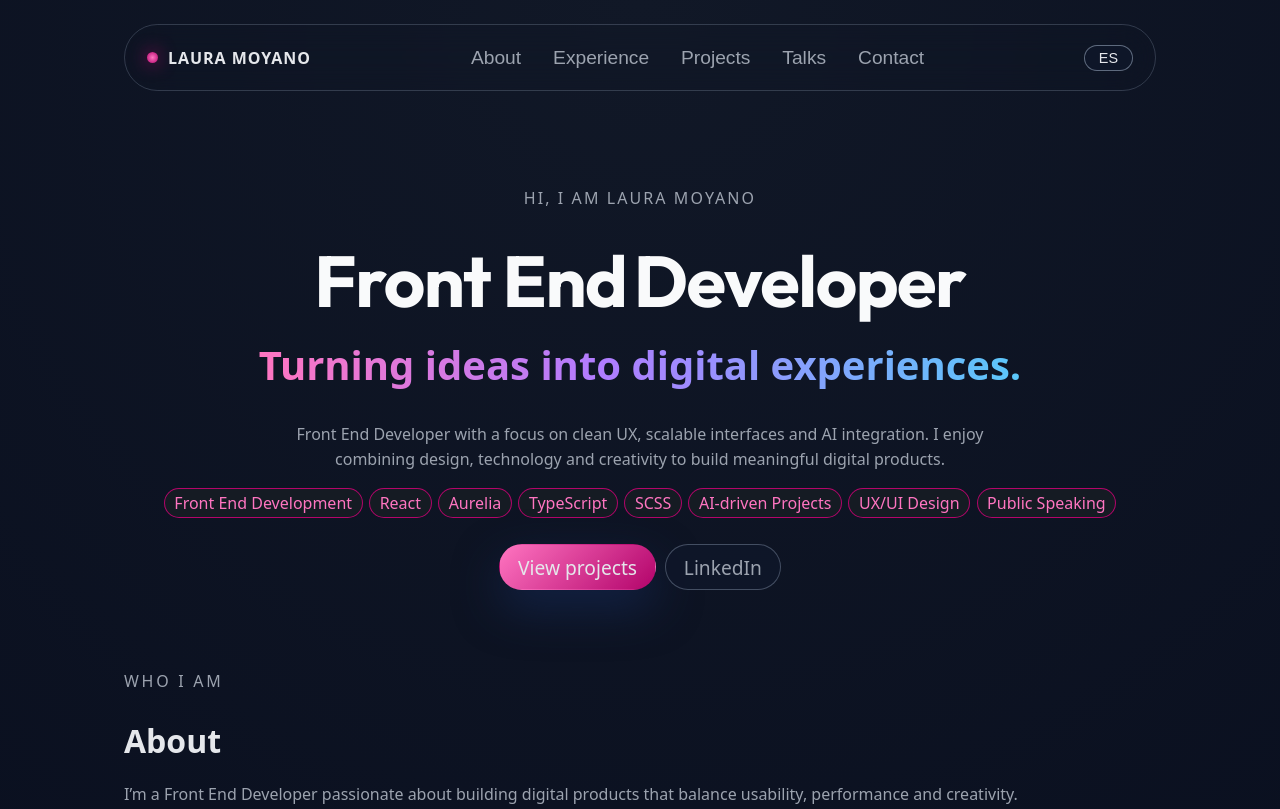
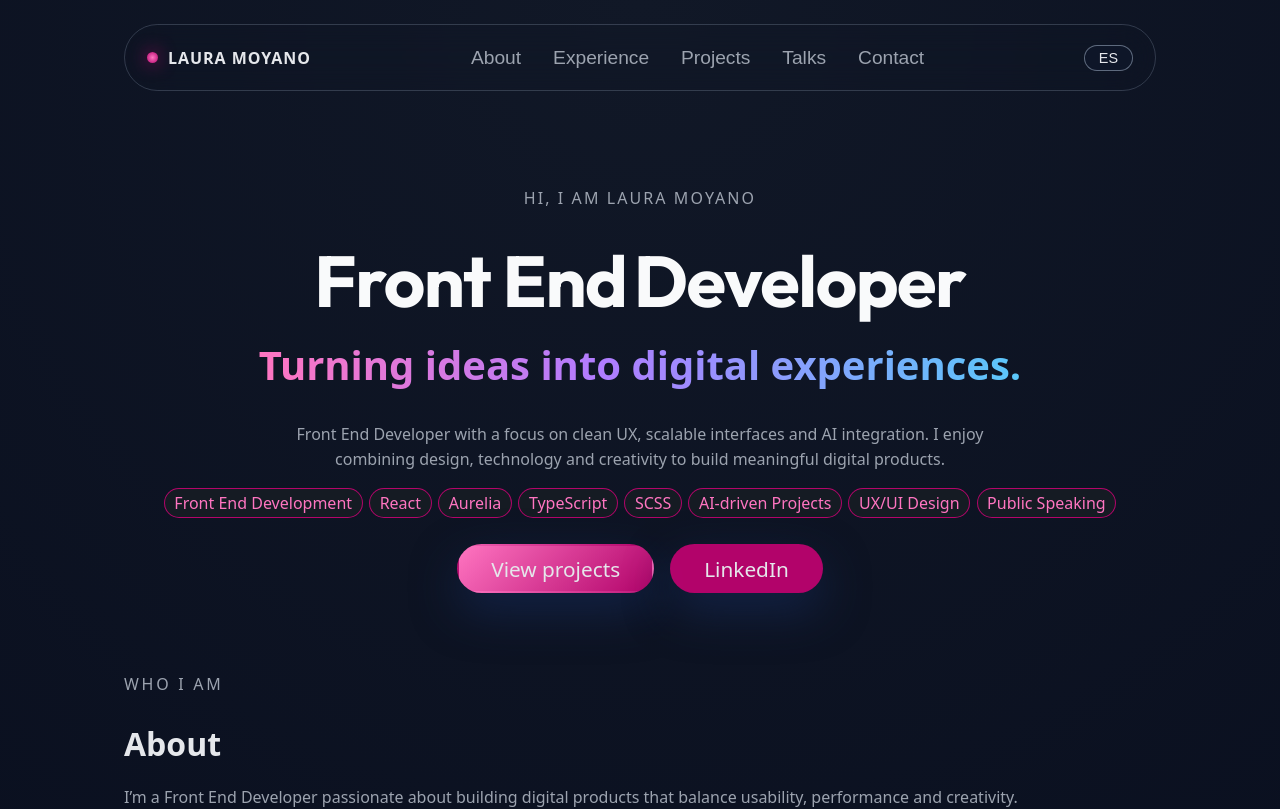
Before and after one commit to Laura-M-stack/laura-moyano-portfolio, a React (Vite) app: page / in a window 1280 px wide. Shown: the top 809 px of the page. Built offline with nearby package versions, Linux system fonts and the light colour scheme.

Commit message:
Modify CTA buttons behavior and design

```diff
--- a/src/styles.css
+++ b/src/styles.css
@@ -264,7 +264,7 @@ p {
 .hero-actions {
     display: flex;
     flex-wrap: wrap;
-    gap: 0.6rem;
+    gap: 1em;
     margin-top: 0.6rem;
     justify-content: center;
     margin-inline: auto;
@@ -275,16 +275,15 @@ p {
 .btn-primary,
 .btn-ghost {
     border-radius: 999px;
-    padding: 0.55rem 1.1rem;
-    font-size: 1.2rem;
-    border: 1px solid transparent;
+    padding: 0.55rem 2rem;
+    font-size: 1.3rem;
+    border: 2px solid transparent;
     cursor: pointer;
     text-decoration: none;
     display: inline-flex;
     align-items: center;
     justify-content: center;
     gap: 0.4rem;
-    transition: all 0.18s ease-out;
 }
 
 .btn-primary {
@@ -294,19 +293,25 @@ p {
 }
 
 .btn-primary:hover {
+    background: var(--primary);
     filter: brightness(1.05);
     transform: translateY(-1px);
 }
 
 .btn-ghost {
-    background: rgba(15, 23, 42, 0.9);
-    border-color: rgba(148, 163, 184, 0.4);
-    color: var(--muted);
+    background: var(--primary-soft);
+    color: var(--text);
+    box-shadow: var(--shadow-soft);
 }
 
 .btn-ghost:hover {
+    background: var(--primary);
+    filter: brightness(1.05);
+    transform: translateY(-1px);
+    color:#020617;
     border-color: var(--primary);
     color: var(--text);
+    box-shadow: var(--shadow-soft);
 }
 
 /* Section base */
```
Also changed, not shown: 1 other file (tests, documents, lock files or other folders).
